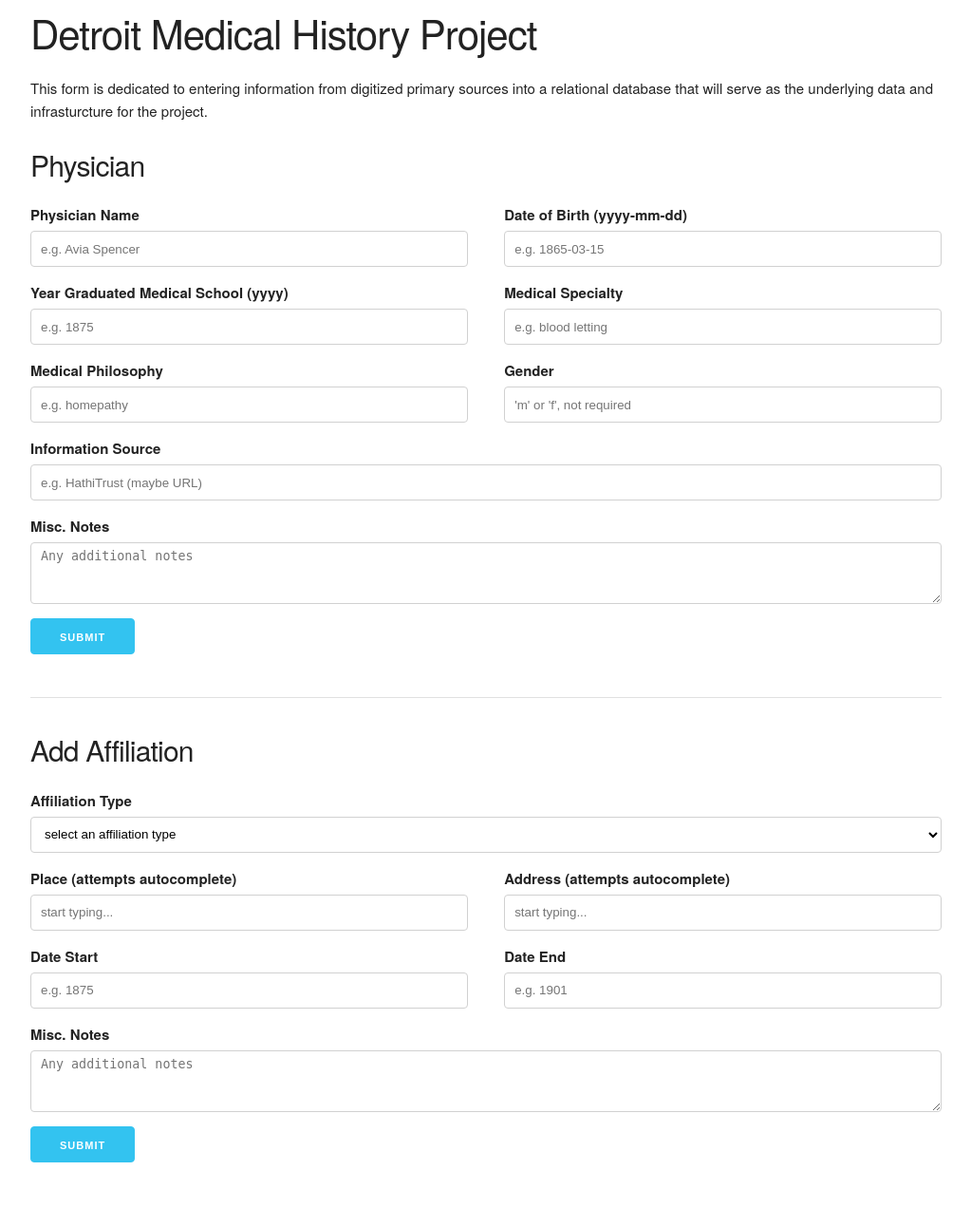
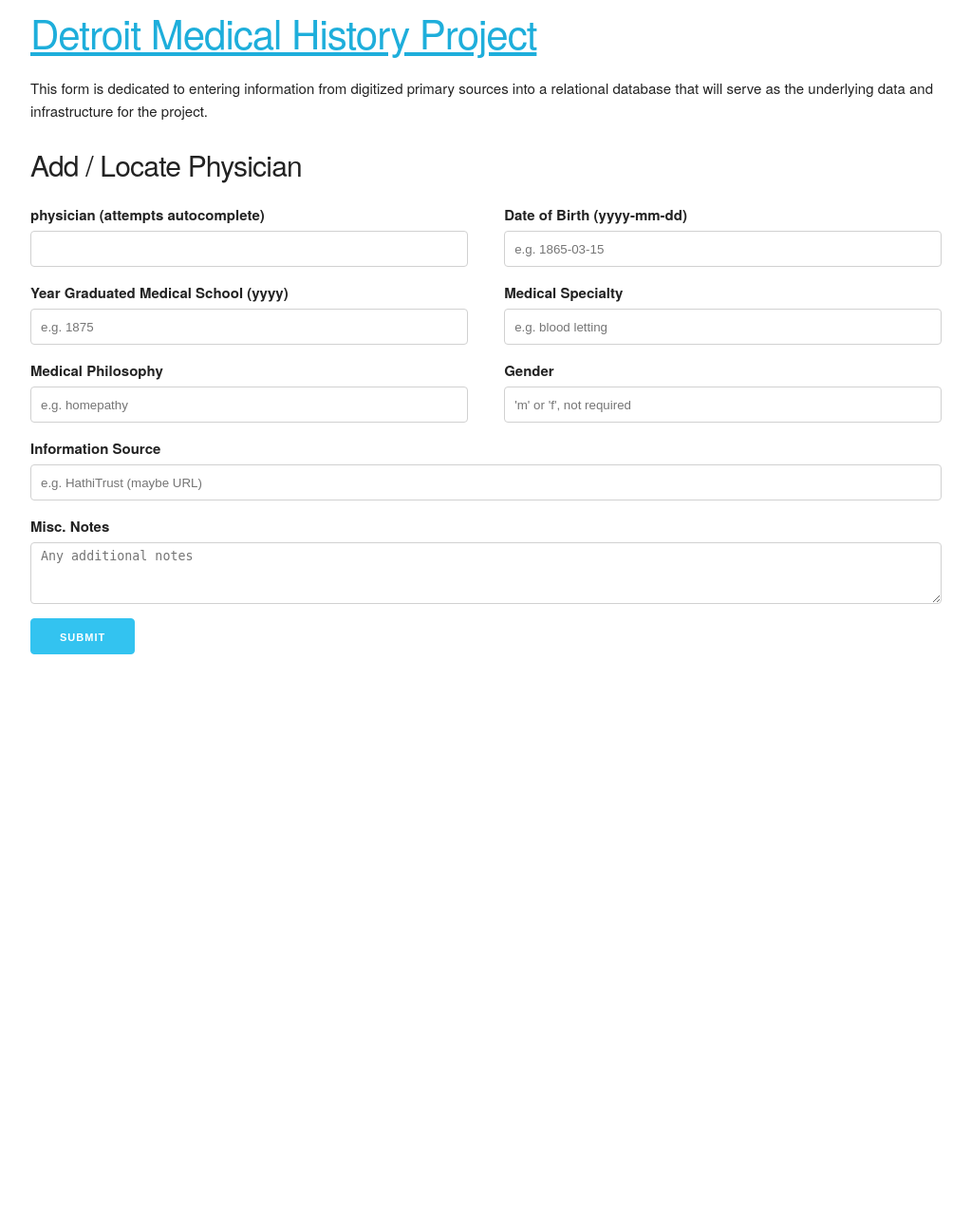
Before and after one commit to ghukill/dmhp, a PHP site: page / in a window 1280 px wide. Shown: the whole page at 95% size, without its empty margins (128-1151 px from the left). After the commit the page ends 689 px from the top, so only its background shows below. Run offline with PHP 8.4, Linux system fonts and the light colour scheme; a stand-in replaces the project's code that opens the database connection; some libraries are stand-ins or nearby versions.

Commit message:
splitting into discrete files

```diff
--- a/css/style.css
+++ b/css/style.css
@@ -31,8 +31,8 @@
 	display:none;
 }
 
-.affiliation_entry {
-	/*display:none;*/
+#affiliation_entry {
+	display:none;
 }
 
 .autocomplete_results {
@@ -44,3 +44,7 @@
   	margin-bottom:10px;
   	padding:10px;
 }
+
+#physician_msg {
+	/*color:green;*/
+}
--- a/index.php
+++ b/index.php
@@ -28,23 +28,28 @@ require 'db/config.php';
 
 			<div class="row">
 				<div class="twelve columns">
-					<h2>Detroit Medical History Project</h2>
-					<p>This form is dedicated to entering information from digitized primary sources into a relational database that will serve as the underlying data and infrasturcture for the project.</p>
+					<a href="."><h2>Detroit Medical History Project</h2></a>
+					<p>This form is dedicated to entering information from digitized primary sources into a relational database that will serve as the underlying data and infrastructure for the project.</p>
 				</div>
 			</div>
 
 			<div id="physician_entry" class="entry_form">
+				<div class="row">
+					<h4>Add / Locate Physician <span id="physician_msg" class="msg"></span></h4>
+				</div>
+
+
 				<div class="overlay">
-
-					<div class="row">
-						<h4>Physician <span id="physician_msg" class="msg"></span></h4>
-					</div>
 
 					<form action="db/db.php" method="POST">
 					  <div class="row">
 					    <div class="six columns">
-					      <label for="physician.name">Physician Name</label>
-					      <input class="u-full-width" type="text" placeholder="e.g. Avia Spencer" id="physician.name" name="physician.name">
+					     <!--  <label for="physician_name">Physician Name</label>
+					      <input class="u-full-width" type="text" placeholder="e.g. Avia Spencer" id="physician_name" name="physician_name"> -->
+					      <label for="physician.name">physician (attempts autocomplete)</label>
+						  <input class="u-full-width" type="text" physicianholder="start typing..." id="physician_auto" name="physician_auto">
+						  <div id="physician_auto_results" class="autocomplete_results"></div>
+						  <input type="hidden" name="found_physician_id" id="found_physician_id" value="NULL"></input>
 					    </div>
 					    <div class="six columns">
 					      <label for="physician.dob">Date of Birth (yyyy-mm-dd)</label>
@@ -91,7 +96,6 @@ require 'db/config.php';
 					</form>
 
 				</div>
-				<hr>
 			</div>
 
 
@@ -195,6 +199,7 @@ require 'db/config.php';
 						<input id="physician_id" type="hidden" name="phsyician_id" value="NULL"></input>
 						<input id="add_affiliation" type="hidden" name="add_affiliation" value="1"></input>
 						<input class="button-primary" type="submit" value="Submit">
+						<button class="button">Add Another?</button>
 					</form>
 
 				</div>
--- a/js/autocomplete.js
+++ b/js/autocomplete.js
@@ -15,14 +15,12 @@ $( document ).ready(function() {
 				keyword: keyword
 			} )
 			.done(function( data ) {
-				console.log('firing!');
 
 				// clear debris
 				$('#place_auto_results').html('');
 				$("#found_place_id").val('NULL');
 
 				var results = jQuery.parseJSON(data);
-				console.log()
 
 				$(results).each(function(i) {
 					var row = results[i];
@@ -67,7 +65,6 @@ $( document ).ready(function() {
 				keyword: keyword
 			} )
 			.done(function( data ) {
-				console.log('firing!');
 
 				// clear debris
 				$('#address_auto_results').html('');
@@ -77,7 +74,6 @@ $( document ).ready(function() {
 
 				$(results).each(function(i) {
 					var row = results[i];
-					console.log(row);
 					$('#address_auto_results').append('<div class="auto_item" id="'+row.id+'">' + row.address + '</div>');
 				})
 
@@ -105,3 +101,57 @@ $( document ).ready(function() {
     	});
 });
 /* --------------------------------------------------------------------------------------------------------------------------------------------- */
+
+// physician
+/* --------------------------------------------------------------------------------------------------------------------------------------------- */
+$( document ).ready(function() {
+	$("#physician_auto").keyup(function() {
+		var keyword = $("#physician_auto").val();
+		if (keyword.length >= MIN_LENGTH) {
+			$.get( "db/autocomplete.php", {
+				table_name: "physician",
+				table_column: "name",
+				keyword: keyword
+			} )
+			.done(function( data ) {
+
+				// clear debris
+				$('#physician_auto_results').html('');
+				$("#found_physician_id").val('NULL');
+
+				var results = jQuery.parseJSON(data);
+
+				$(results).each(function(i) {
+					var row = results[i];
+					$('#physician_auto_results').append('<div class="auto_item" id="'+row.id+'">' + row.name + '</div>');
+				})
+
+			    $('.auto_item').click(function() {
+
+			    	// insert value
+			    	var text = $(this).html();
+			    	var physician_id = $(this).attr('id');
+			    	$('#physician_auto').val(text);
+
+			    	// set name on top, add to affiliation form
+			    	$("#physician_id").val(physician_id);
+			        $("#physician_entry .overlay").fadeOut();
+			        $("#physician_msg").html("set to: <span style='color:green;'>" + $("#physician_auto").val()  + "</span>");
+			        $("#affiliation_entry").fadeIn();
+
+			    })
+
+			});
+		} else {
+			$('#physician_auto_results').html('');
+		}
+	});
+
+    $("#physician_auto").blur(function(){
+    		$("#physician_auto_results").fadeOut(500);
+    	})
+        .focus(function() {
+    	    $("#physician_auto_results").show();
+    	});
+});
+/* --------------------------------------------------------------------------------------------------------------------------------------------- */
--- a/js/main.js
+++ b/js/main.js
@@ -10,10 +10,10 @@ $(document).ready(function() {
 
     function success(data){
         console.log('form submitted');
-        console.log(data);
         $("#physician_id").val(data);
-        $("#physician_entry").css("color","green");
-        $("#physician_msg").html("SET");
+        $("#physician_entry .overlay").fadeOut();
+        $("#physician_msg").html("set to: <span style='color:green;'>" + $("#physician_auto").val()  + "</span>");
+        $("#affiliation_entry").fadeIn();
     }
 });
 
@@ -30,3 +30,10 @@ $(document).ready(function() {
         $("#affiliation_msg").html("SET");
     }
 });
+
+
+
+function addAnotherAffiliation(){
+    // clone form and remove original
+
+}
```
Also changed, not shown: db/db.php (+7 -3 lines).
